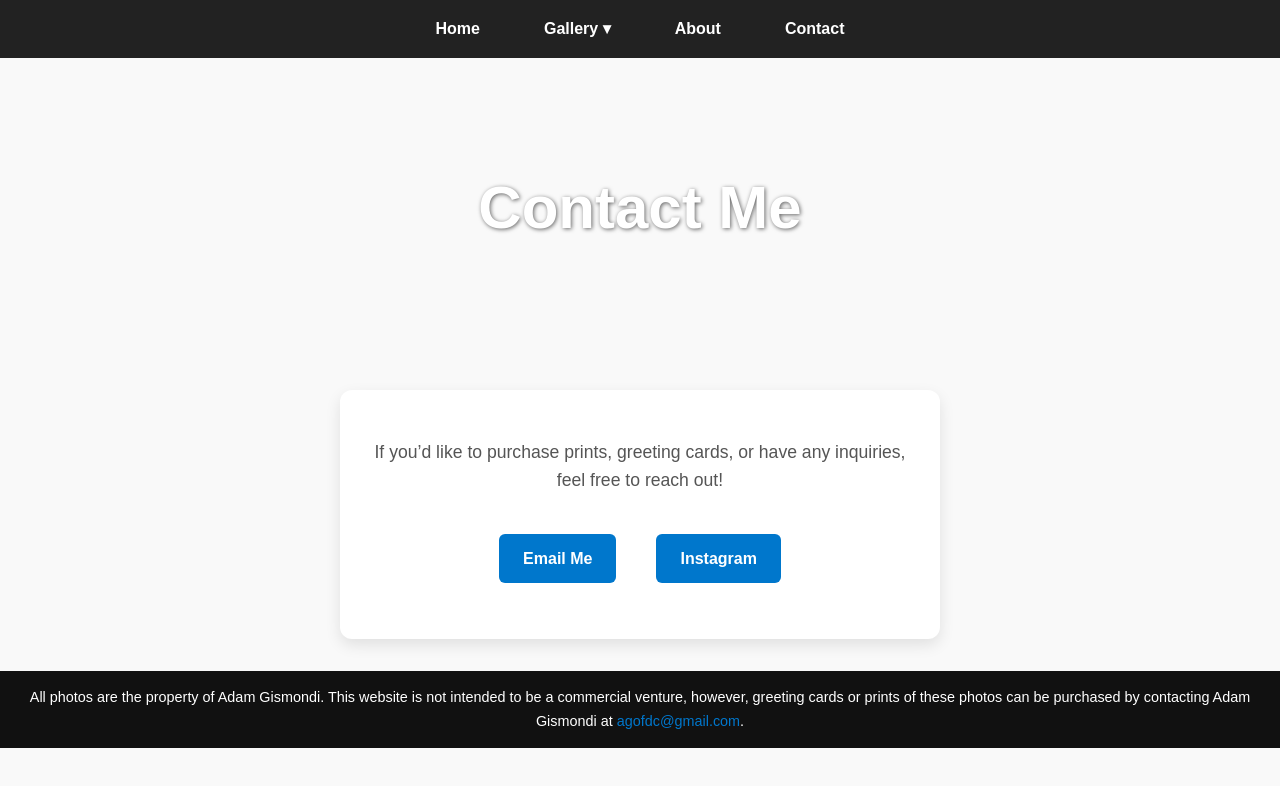
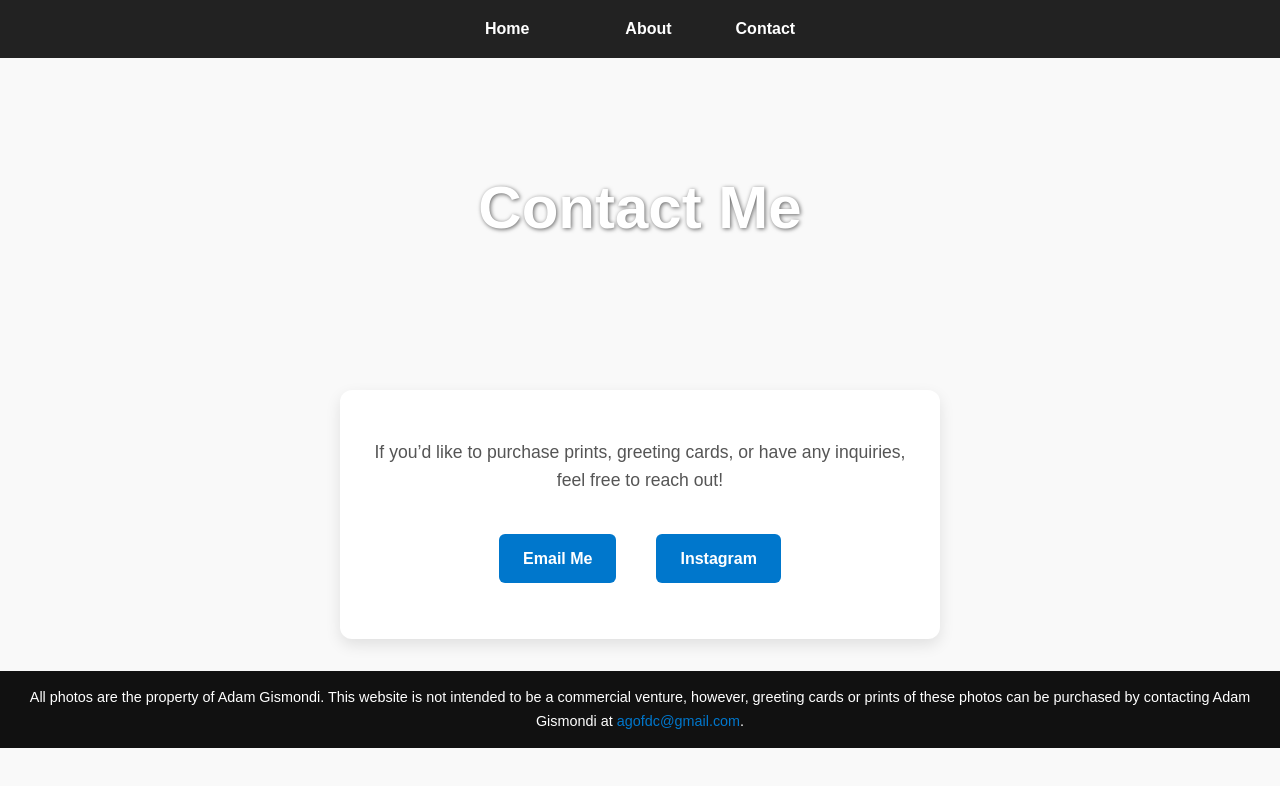
Before and after one commit to SMAlphaa/A-Closer-Look, a plain HTML site: page contact.html in a window 1280 px wide. Drawn offline with Linux system fonts and the light colour scheme.

Commit message:
Update contact.html

```diff
--- a/contact.html
+++ b/contact.html
@@ -14,7 +14,7 @@
       <li><a href="index.html">Home</a></li>
 
       <li class="nav-item">
-        <a href="gallery.html">Gallery ▾</a>
+
         <div class="dropdown-content">
           <a href="wildlife.html">Wildlife</a>
           <a href="landscape.html">Landscape</a>
```
